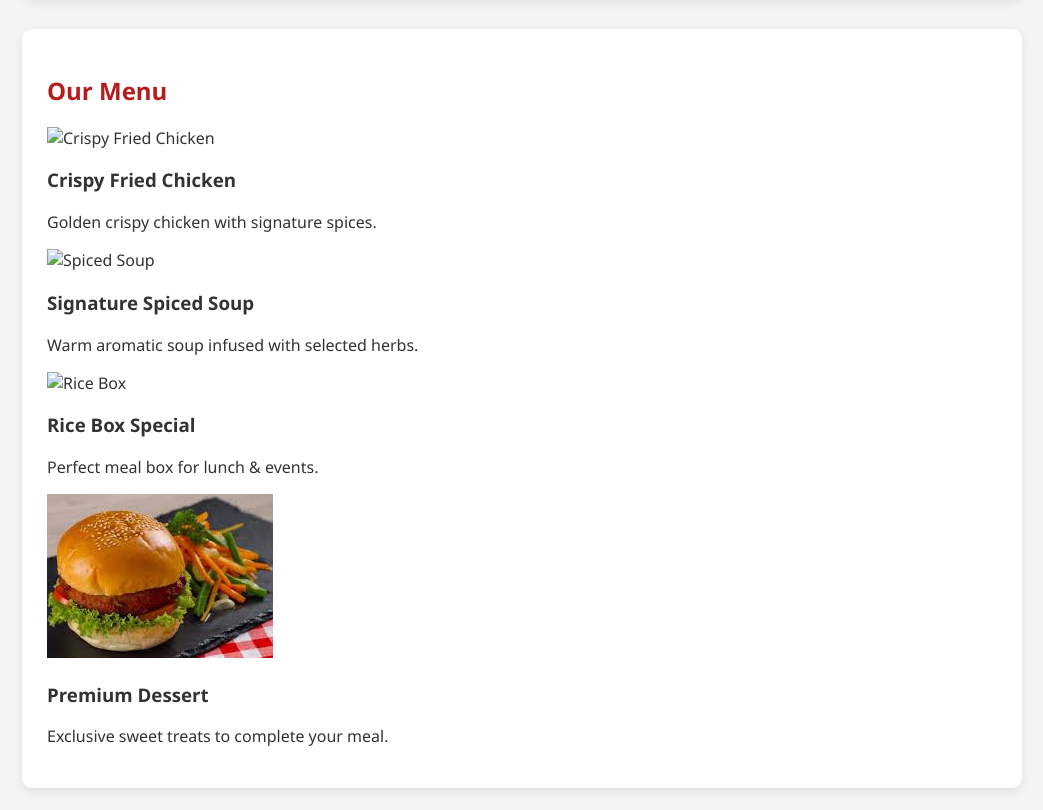
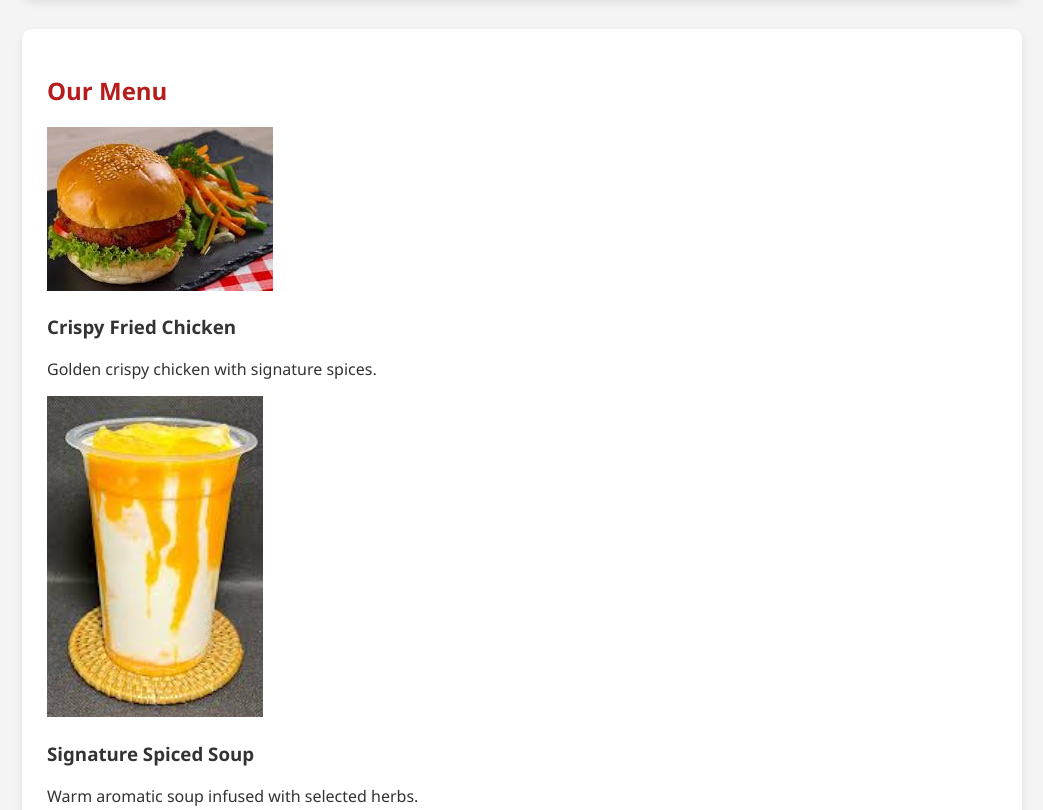
Before and after one commit to MRKitchen-FoodSelis/.github.io, a plain HTML site: page index.html in a window 1280 px wide. Shown: the part 1503-2313 px from the top of the page, without its empty margins (118-1161 px from the left). Drawn offline with Linux system fonts and the light colour scheme.

Commit message:
Update index.html

```diff
--- a/index.html
+++ b/index.html
@@ -53,25 +53,25 @@ and memorable culinary experience.
 <div class="menu-grid">
 
 <div class="menu-item">
-<img src="menu-1.jpg" alt="Crispy Fried Chicken">
+<img src="menu-4.jpg" alt="Crispy Fried Chicken">
 <h3>Crispy Fried Chicken</h3>
 <p>Golden crispy chicken with signature spices.</p>
 </div>
 
 <div class="menu-item">
-<img src="menu-2.jpg" alt="Spiced Soup">
+<img src="menu-5.jpg" alt="Spiced Soup">
 <h3>Signature Spiced Soup</h3>
 <p>Warm aromatic soup infused with selected herbs.</p>
 </div>
 
 <div class="menu-item">
-<img src="menu-3.jpg" alt="Rice Box">
+<img src="menu-6.jpg" alt="Rice Box">
 <h3>Rice Box Special</h3>
 <p>Perfect meal box for lunch & events.</p>
 </div>
 
 <div class="menu-item">
-<img src="menu-4.jpg" alt="Dessert">
+<img src="menu-7.jpg" alt="Dessert">
 <h3>Premium Dessert</h3>
 <p>Exclusive sweet treats to complete your meal.</p>
 </div>
```
